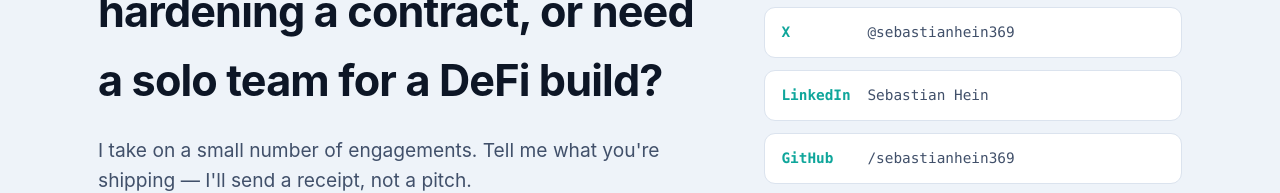
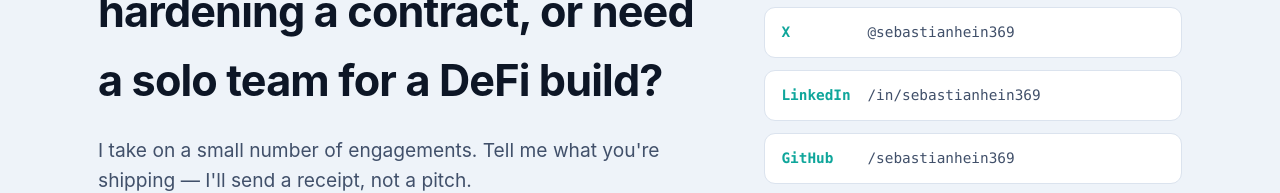
Before and after one commit to franclino/sebastianhein-site, a Next.js app: page / in a window 1280 px wide. Shown: the part 4471-4664 px from the top of the page. Built offline with nearby package versions, Linux system fonts and the light colour scheme.

Commit message:
fix: clean LinkedIn URL (sebastianhein369)

```diff
--- a/app/layout.tsx
+++ b/app/layout.tsx
@@ -52,7 +52,7 @@ const JSON_LD = {
   address: { "@type": "PostalAddress", addressLocality: "Sóller", addressRegion: "Mallorca", addressCountry: "ES" },
   knowsLanguage: ["de", "en", "es"],
   knowsAbout: ["Chainlink CRE", "Solidity", "DeFi", "Smart contract security", "AI agent orchestration", "Quantitative trading"],
-  sameAs: ["https://x.com/sebastianhein369", "https://www.linkedin.com/in/sebastian-hein-262711420/", "https://github.com/sebastianhein369"],
+  sameAs: ["https://x.com/sebastianhein369", "https://www.linkedin.com/in/sebastianhein369/", "https://github.com/sebastianhein369"],
 };
 
 export default function RootLayout({ children }: { children: React.ReactNode }) {
--- a/app/page.tsx
+++ b/app/page.tsx
@@ -328,8 +328,8 @@ export default function Home() {
               <a href="https://x.com/sebastianhein369">
                 <b>X</b> @sebastianhein369
               </a>
-              <a href="https://www.linkedin.com/in/sebastian-hein-262711420/">
-                <b>LinkedIn</b> Sebastian Hein
+              <a href="https://www.linkedin.com/in/sebastianhein369/">
+                <b>LinkedIn</b> /in/sebastianhein369
               </a>
               <a href="https://github.com/sebastianhein369">
                 <b>GitHub</b> /sebastianhein369
```
